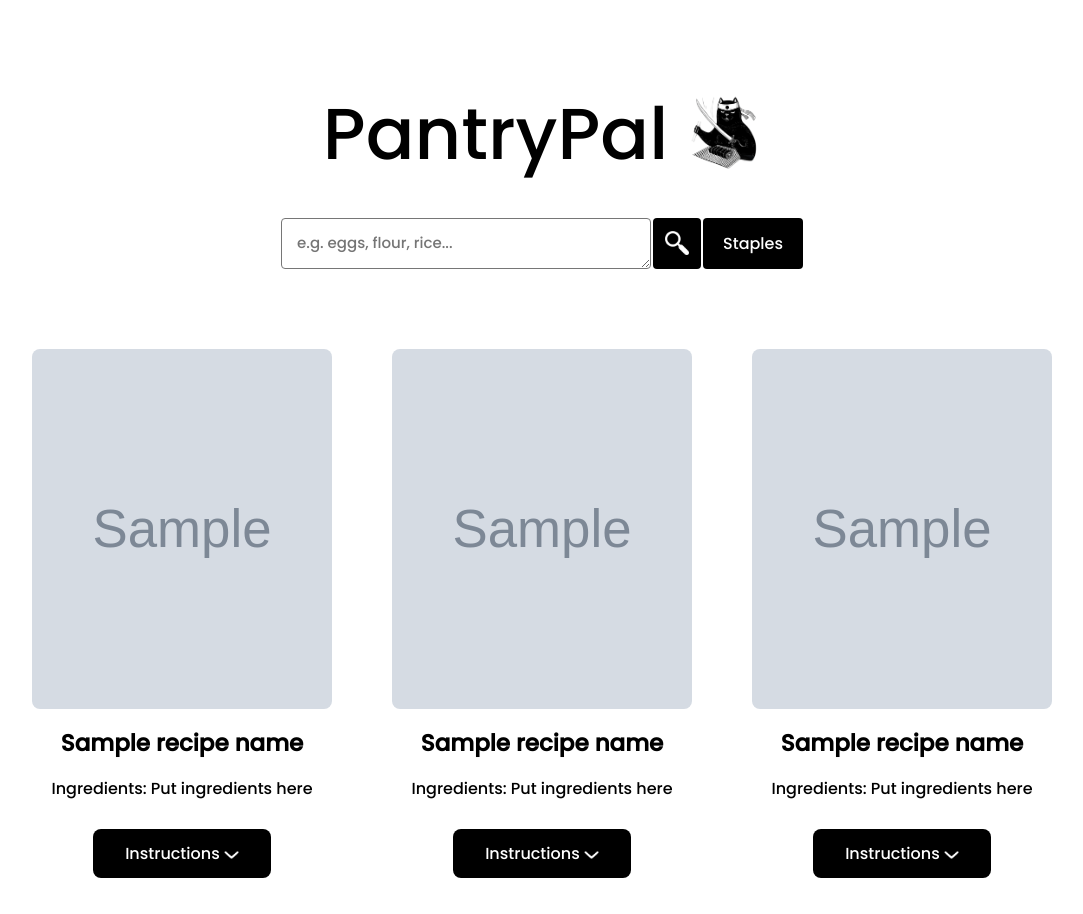
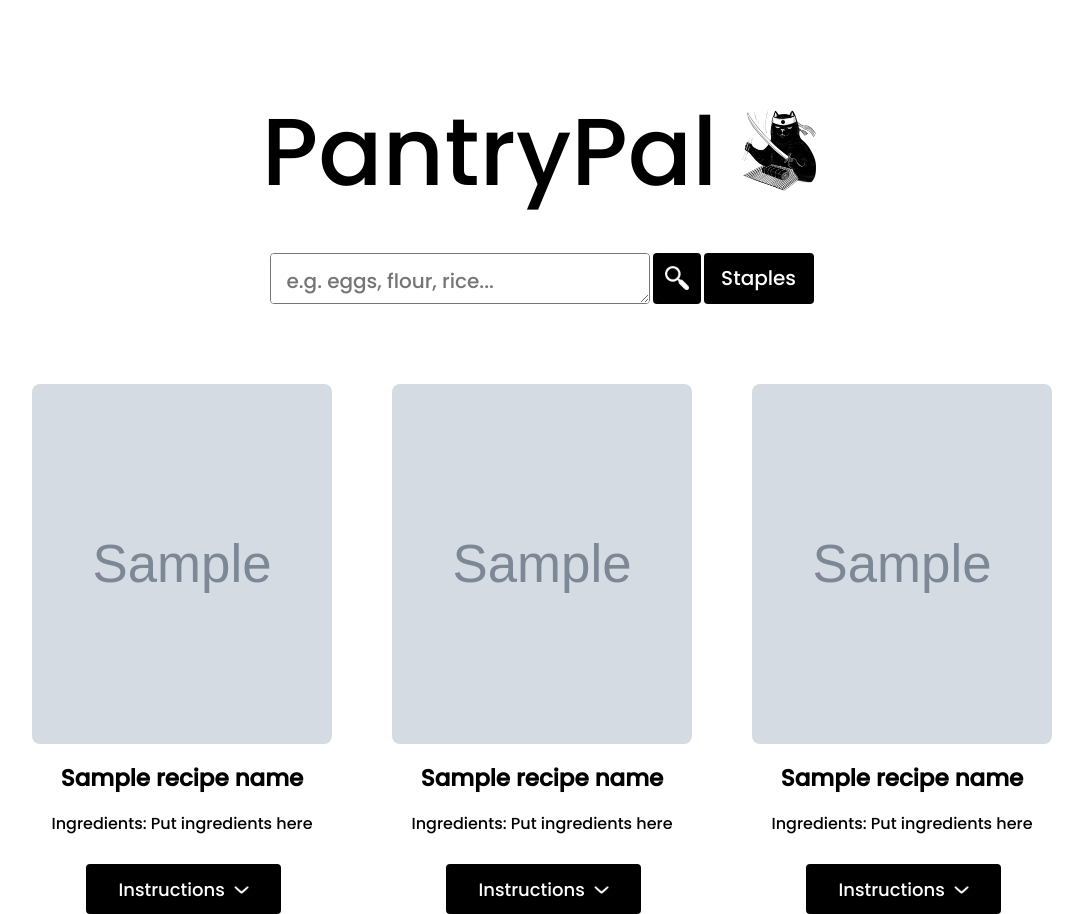
Before and after one commit to jkmathilda/PantryPal, a Flask app: template templates/toRecipe.html in a window 1280 px wide. Shown: the whole page, without its empty margins (98-1181 px from the left). Before the commit the page ends 878 px from the top, so only its background shows below. Run offline with Flask 3, Linux system fonts and the light colour scheme; the template is opened without the code that fills it: most values are stand-ins (such as "Sample title", 1, 10 or a date in 2020); grey boxes marked "Sample" are stand-in pictures.

Commit message:
Updated homepage, styled error page

```diff
--- /dev/null
+++ b/static/to-recipe.css
@@ -0,0 +1,161 @@
+* {
+  font-family: 'Poppins'
+}
+
+.logo-container {
+  display: flex;
+  justify-content: center;
+  align-items: center;
+  margin-top: 80px;
+  margin-bottom: 30px;
+
+}
+
+.logo-name {
+  font-size: 95px;
+  font-style: normal;
+  text-align: center;
+}
+
+.logo-img {
+  margin-left: 15px;
+  height: 90px;
+  width: 90px;
+}
+
+.search-container {
+  display: flex;
+  justify-content: center;
+  align-items: flex-end;
+}
+
+.search-bar {
+  border-radius: 4px;
+  padding-top: 12px;
+  padding-bottom: 8px;
+  padding-left: 15px;
+  border-width: 1.5px;
+  font-size: 20px;
+  font-family: 'Poppins';
+  height: 50.5px;
+  width: 30%;
+  box-sizing: border-box;
+}
+
+.search-bar:focus {
+  outline: none;
+}
+
+button {
+  transition: background-color 0.5s;
+  background-color: black;
+  border: none;
+  border-radius: 4px;
+  cursor: pointer;
+  color: white;
+  margin-left: 3px;
+  height: 50.5px;
+}
+
+button:hover {
+  background-color: rgb(107, 154, 255);
+  cursor:pointer;
+}
+
+.search-btn {
+  padding: 16px 24px;
+  box-sizing: border-box;
+  background-image: url("search-icon.png");
+  background-position: center;
+  background-repeat: no-repeat;
+  background-size: 50%;
+}
+
+.staples-btn {
+  font-size: 20px;
+  width: 110px;
+  box-sizing: border-box;
+}
+
+.dropdown {
+  display:inline-block;
+}
+.dropdown:hover .dropdown-options {
+  display: block;
+}
+
+.dropdown-options {
+  display: none;
+  background-color: black;
+  color: white;
+  border: 1px solid #ddd;
+  border-radius: 4px;
+  padding: 5px 6px;
+  position: absolute;
+  width: 100px;
+  font-size: 18px;
+}
+
+input[type=checkbox] {
+  accent-color: white;
+  margin: 10px;
+  margin-left: 4px;
+}
+
+i, h1 {
+  display: inline-block;
+  vertical-align: middle;
+}
+
+.no-style {
+  text-decoration:none;
+  color:inherit;
+}
+
+.results-box{
+  margin-top: 80px;
+  display: flex;
+  flex-direction: row;
+  justify-content: center;
+  gap: 60px;
+}
+
+.recipe-box {
+  min-width: 300px;
+  width: 300px;
+  height: 400px;
+  justify-content: center;
+  text-align: center;
+}
+
+.recipe-name{
+  font-size: 23px;
+  margin-bottom: 0;
+}
+
+.recipe-img {
+  border-radius:8px;
+  max-width: 100%;
+  height: 360px;
+  margin-bottom:-5px;
+}
+
+.instr-btn {
+  padding: 12px 32px;
+  text-decoration: none;
+  display: inline-block;
+  font-size: 18px;
+  margin-top: 12px;
+}
+
+.arrow-img{
+  width: 15px;
+  height: 8px;
+  display:inline-block;
+  margin-left: 4px;
+  margin-bottom: 2px;
+}
+
+.instr-panel {
+  display: none;
+}
--- a/static/toRecipe-styles.css
+++ /dev/null
@@ -1,194 +0,0 @@
-* {
-  font-family: 'Poppins'
-}
-
-.logo-container {
-  display: flex;
-  justify-content: center;
-  align-items: center;
-  margin-top: 80px;
-  margin-bottom: 30px;
-
-}
-
-.logo-name {
-  font-size: 72px;
-  font-style: normal;
-  text-align: center;
-}
-
-.logo-img {
-  margin-left: 15px;
-  height: 80px;
-  width: 78px;
-}
-
-.search-container {
-  display: flex;
-  justify-content: center;
-  align-items: flex-end;
-}
-
-.search-bar {
-  border-radius: 4px;
-  padding-top: 12px;
-  padding-bottom: 8px;
-  padding-left: 15px;
-  border-width: 1.5px;
-  font-size: 15px;
-  font-family: 'Poppins';
-  height: 50.5px;
-  width: 370px;
-  box-sizing: border-box;
-}
-
-.search-bar:focus {
-  outline: none;
-}
-
-.staples-btn:hover, .staples-btn:focus, .search-btn:hover, .search-btn:focus {
-  background-color: rgb(107, 154, 255);
-}
-
-label {
-  text-decoration: none;
-  font-size: 15px;
-}
-
-.dropdown-options {
-  display: none;
-  background-color: black;
-  color: white;
-  border: 1px solid #ddd;
-  border-radius: 4px;
-  padding-left: 4px;
-  padding-right: 4px;
-  position: absolute;
-  width: 92px;
-}
-
-input[type=checkbox] {
-  accent-color: white;
-  margin-top: 10px;
-  margin-bottom: 10px;
-}
-
-.dropdown {
-  display:inline-block;
-}
-.dropdown:hover .dropdown-options {
-  display: block;
-}
-
-.search-btn {
-  background-color: black;
-  border: none;
-  border-radius: 4px;
-  cursor: pointer;
-  padding: 16px 24px;
-  box-sizing: border-box;
-  height: 50.5px;
-  background-image: url("search-icon.png");
-  background-position: center;
-  background-repeat: no-repeat;
-  background-size: 50%;
-  margin-left: 2px;
-}
-
- .staples-btn {
-  background-color: black;
-  color: white;
-  font-size: 16px;
-  font-family: 'Poppins';
-  border: none;
-  border-radius: 4px;
-  cursor: pointer;
-  padding: 13px 20px;
-  box-sizing: border-box;
-  margin-left: 2px;
-  height: 50.5px;
- }
-
- i, h1 {
-  display: inline-block;
-  vertical-align: middle;
-}
-
-button {
-  transition: background-color 0.5s;
-}
-
-button:hover {
-  background-color: rgb(107, 154, 255);
-  cursor:pointer;
-}
-
-.navigation-container {
-  display: flex;
-  justify-content: center;
-  align-items: center;
-}
-
-.text {
-  text-align: center;
-}
-
-#left {
-  margin-right: 8px;
-}
-
-.no-style {
-  text-decoration:none;
-  color:inherit;
-}
-
-.recipe-img {
-  border-radius:8px;
-  max-width:100%;
-  height: 360px;
-  margin-bottom:-5px;
-}
-
-.results-box{
-  margin-top: 80px;
-  display: flex;
-  flex-direction: row;
-  justify-content: center;
-  gap: 60px;
-}
-
-.box {
-  min-width: 300px;
-  width: 300px;
-  height: 400px;
-  justify-content: center;
-  text-align: center;
-}
-
-.title{
-  font-size: 23px;
-  margin-bottom: 0;
-}
-
-.dropdown-img{
-  width: 15px;
-  height: 8px;
-  display:inline-block;
-}
-
-.collapsible {
-  background-color: #000000;
-  border: black;
-  border-radius: 8px;
-  color: white;
-  padding: 12px 32px;
-  text-align: center;
-  text-decoration: none;
-  display: inline-block;
-  font-size: 16px;
-  margin-top: 12px;
-}
-
-.panel {
-  display: none;
-}
--- a/templates/pantryTracker.html
+++ b/templates/pantryTracker.html
@@ -2,7 +2,8 @@
 
 <head>
     <meta name="viewport" content="width=device-width, initial-scale=1.0"/>
-    <link rel="stylesheet" href="{{ url_for('static', filename='home-styles.css') }}">
+    <!-- <link rel="stylesheet" href="../static/to-recipe.css"> -->
+    <link rel="stylesheet" href="{{ url_for('static', filename='home.css') }}">
     <!--<link rel="stylesheet" href="../static/style.css">-->
     <link rel="preconnect" href="https://fonts.googleapis.com">
     <link rel="preconnect" href="https://fonts.gstatic.com" crossorigin>
--- a/templates/toRecipe.html
+++ b/templates/toRecipe.html
@@ -1,7 +1,8 @@
 <!DOCTYPE html>
 <head>
   <meta name="viewport" content="width=device-width, initial-scale=1.0"/>
-  <link rel="stylesheet" href="{{ url_for('static', filename='toRecipe-styles.css') }}">
+  <link rel="stylesheet" href="{{ url_for('static', filename='to-recipe.css') }}">
+  <!-- <link rel="stylesheet" href="../static/to-recipe.css"> -->
   <!--<link rel="stylesheet" href="../static/style.css">-->
   <link rel="preconnect" href="https://fonts.googleapis.com">
   <link rel="preconnect" href="https://fonts.gstatic.com" crossorigin>
@@ -46,16 +47,16 @@
 
     <div class="results-box">
       {% for i in range(0,3) %}
-        <div class="box">
+        <div class="recipe-box">
           <img class="recipe-img" src="{{ image_url[i] | default('food.jpg') }}">
-          <h1 class="title"> {{ recipe_name[i] }} </h1>
+          <h1 class="recipe-name"> {{ recipe_name[i] }} </h1>
           <div class="text-area">
             <p class="ingredients"> Ingredients: Put ingredients here </p>
-            <button class="collapsible">
-              Instructions <img class="dropdown-img" src="/static/dropdown.png">
+            <button class="instr-btn">
+              Instructions <img class="arrow-img" src="/static/dropdown.png">
             </button>
-            <div class="panel">
-              <p class="instructions">
+            <div class="instr-panel">
+              <p class="instr-text">
                 1. Put instructions here <br>
                 2. This is a test  <br>
                 3. I'm hungry
```
Also changed, not shown: static/error-page.css (added, +37 -0 lines), static/home.css (renamed from static/home-styles.css, +20 -35 lines), templates/error.html (+4 -3 lines), templates/home.html (+8 -5 lines), 1 other file.
